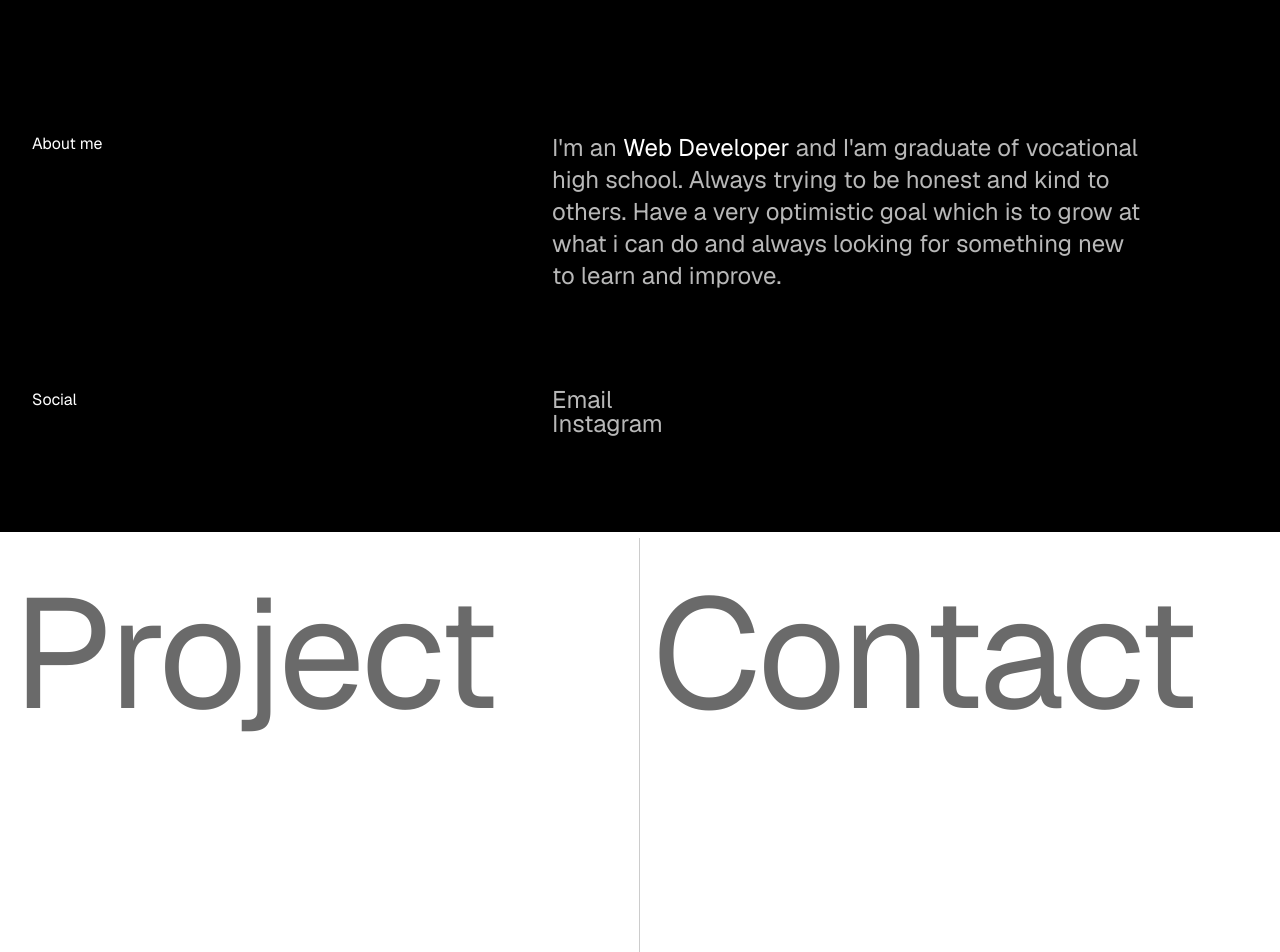
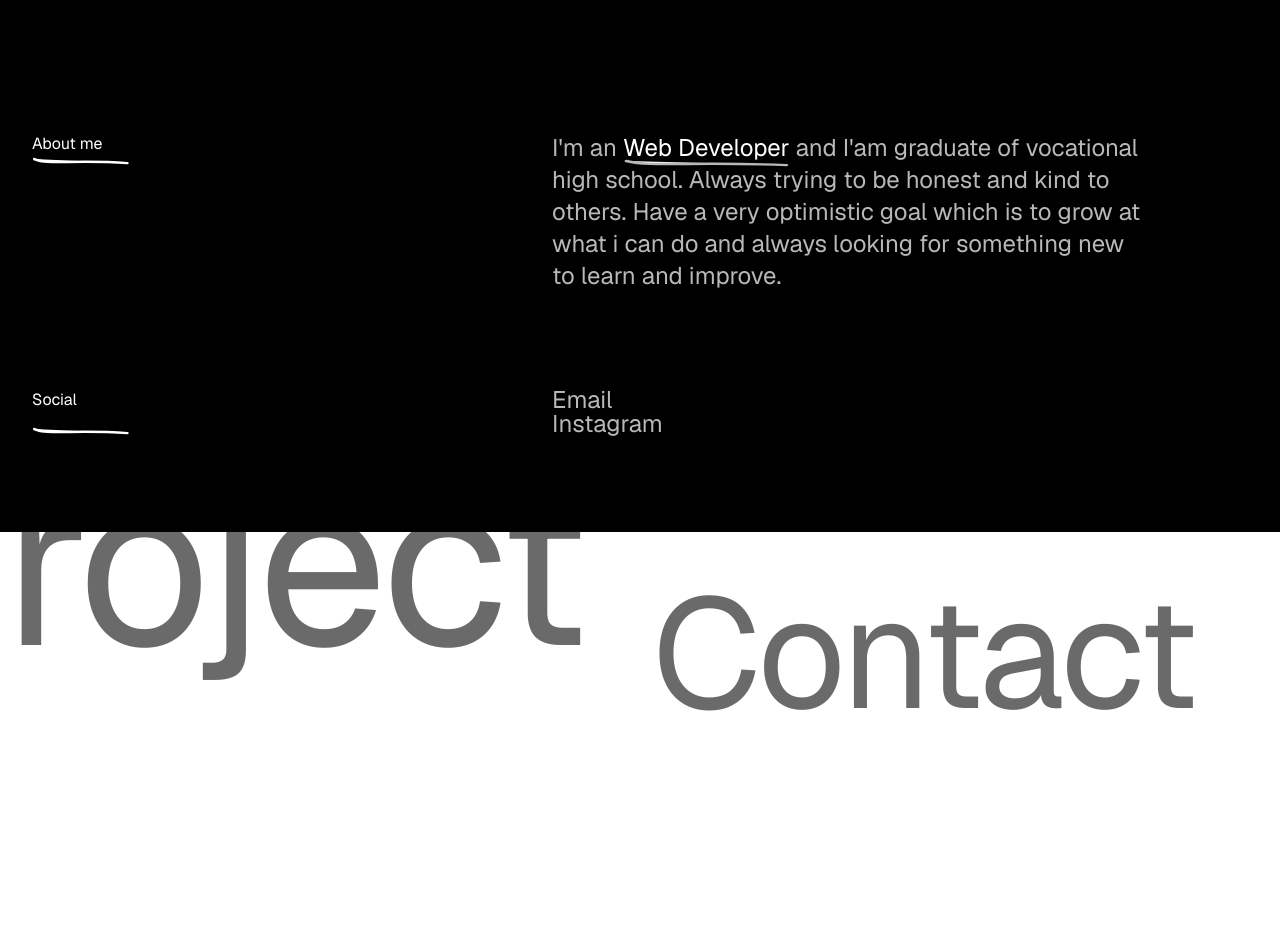
Before and after one commit to rizkysyahri/portfolio-me, a Next.js app: page /about in a window 1280 px wide. Shown: the part 860-1812 px from the top of the page. Built offline with nearby package versions, Linux system fonts and the light colour scheme.

Commit message:
fix(scroll): scollbar custom

```diff
--- a/src/app/about/page.tsx
+++ b/src/app/about/page.tsx
@@ -8,20 +8,40 @@ import {
   textAnimation,
   titleAnimation,
 } from "@/helpers/AnimateForText";
+import { Icons } from "@/components/Icons";
+import ProjectSectionForAnimation from "@/components/ProjectSectionForAnimation";
+import gsap from "gsap";
+import { useRouter } from "next/navigation";
 
 interface AboutPageProps {}
 
 const AboutPage: React.FC<AboutPageProps> = ({}) => {
+  const [timeline, setTimeline] = React.useState<gsap.core.Timeline | null>(
+    null
+  );
+
   const overlayRef = React.useRef(null);
   const titleRef = React.useRef(null);
   const textRef = React.useRef(null);
   const container = React.useRef(null);
+  const router = useRouter()
 
   React.useEffect(() => {
     titleAnimation(titleRef.current);
     textAnimation(textRef.current);
-    // fadeInOverlay(overlayRef.current);
   });
+
+  React.useEffect(() => {
+    const ctx = gsap.context(() => {
+      const tl = gsap.timeline({
+        paused: true,
+        // onComplete: () => router.push("/project")
+      });
+      setTimeline(tl);
+    });
+
+    return () => ctx.revert()
+  }, []);
 
   return (
     <>
@@ -29,8 +49,8 @@ const AboutPage: React.FC<AboutPageProps> = ({}) => {
         className="relative top-0 left-0 w-full mih-h-full"
         ref={container}
         data-scroll-container
+        data-scroll
       >
-        {/* <div className="KEafUhkjfufhLFUlgfe" ref={overlayRef}></div> */}
         <div className="relative flex items-center justify-center w-full h-full-screen">
           <div className="hidden absolute top-1/2 left-1/2 text-white text-center -translate-x-1/2 -translate-y-1/2 z-10 text-3xl sm:text-2xl leading-[1.1 cursor-pointer">
             <h2 data-scroll className="text-white">
@@ -64,22 +84,28 @@ const AboutPage: React.FC<AboutPageProps> = ({}) => {
           </div>
         </div>
         <div className="px-8 mt-[8rem] sm:mt-[12rem] sm:grid grid-cols-12 gap-x-[2rem] pb-[6rem] text-white">
-          <span data-scroll className="block col-span-3 lg:col-span-5">
+          <span data-scroll className="block col-span-3 lg:col-span-5 relative">
             About me
+            <Icons.line className="w-[20%] sm:w-[50%] lg:w-[20%] h-3 absolute stroke-current" />
           </span>
           <p
             data-scroll
             className="col-span-8 lg:col-span-6 text-md md:text-2xl leading-normal mt-2 sm:mt-0 text-gray"
           >
-            I'm an <span className="text-2xl text-white">Web Developer</span>{" "}
+            I'm an{" "}
+            <span className="text-2xl text-white relative">
+              Web Developer
+              <Icons.line className="w-full h-3 absolute bottom-[-7px] left-0 stroke-current text-gray" />
+            </span>{" "}
             and I'am graduate of vocational high school. Always trying to be
             honest and kind to others. Have a very optimistic goal which is to
             grow at what i can do and always looking for something new to learn
             and improve.{" "}
           </p>
 
-          <span className="block col-span-3 lg:col-span-5 mt-[6rem]">
+          <span className="block col-span-3 lg:col-span-5 mt-[6rem] relative whitespace-nowrap">
             Social
+            <Icons.line className="w-[20%] sm:w-[50%] lg:w-[20%] h-3 absolute stroke-current bottom-[-4px] left-0 md:bottom-[-2px]" />
           </span>
           <ul className="col-span-8 lg:col-span-5 text-md md:text-2xl leading-normal mt-2 sm:mt-[6rem] text-gray">
             <Link href="mailto:ramadhancai@gmail.com">
@@ -101,23 +127,7 @@ const AboutPage: React.FC<AboutPageProps> = ({}) => {
             </Link>
           </ul>
         </div>
-
-        <div className="due due-light">
-          <div className="wrap-ml bg-white">
-            <Link href="/project">
-              <h2 className="title-1">Project</h2>
-              <div className="w-[140px] bottom-5 left-6 opacity-[.58] absolute title-2 title-small">
-                Latest Updates
-              </div>
-            </Link>
-            <Link href="/contact">
-              <h2 className="title-1">Contact</h2>
-              <div className="w-[224px] bottom-5 left-6 opacity-[.58] absolute title-2 title-large">
-                Latest Updates and Contact
-              </div>
-            </Link>
-          </div>
-        </div>
+        <ProjectSectionForAnimation timeline={timeline}/>
 
         <footer className="px-8 pb-8 flex justify-between mt-[6rem] sm:mt-[12rem]">
           <div className="absolute bottom-0 left-0 w-full px-8 pb-8 flex items-center justify-center">
--- a/src/app/globals.css
+++ b/src/app/globals.css
@@ -203,17 +203,24 @@ html.lenis {
   height: calc(var(--vh) * 100);
 }
 
+html,
 body {
+  overscroll-behavior: none;
+  width: 100%;
+  height: 100%;
+  min-width: 100%;
+  min-height: 100%;
+  overflow: hidden;
   margin: 0px;
   height: auto;
   background-color: black;
 }
 
-@media (min-width: 1024px) {
+/* @media (min-width: 1024px) {
   body {
     overflow: hidden;
   }
-}
+} */
 
 .text-gray {
   --tw-text-opacity: 1;
@@ -309,21 +316,20 @@ body {
 
 .due-light .wrap-ml {
   border-bottom: 1.34px solid #ccc;
-
 }
 
-/* .wrap-ml {
-  margin-left: calc((100% - var(--wrap-width)) * 0.5);
-  width: var(--wrap-width);
-} */
+.wrap-ml {
+  position: relative;
+  overflow: hidden;
+}
 
 .due .wrap-ml {
   display: flex;
 }
 
-.due-light a:first-child {
+/* .Ugfhkaeuka {
   border-right: 1.34px solid #ccc;
-}
+} */
 
 .title-1 {
   font-size: min(200px, 12.13592vw);
@@ -336,14 +342,21 @@ body {
   transition: 0.3s;
 }
 
-.due a {
+.Ugfhkaeuka {
   height: min(764px, 46.35922vw);
   margin-top: 6px;
   position: relative;
   width: 50%;
 }
 
-
+[data-image-section] {
+  position: absolute;
+  top: 50%;
+  left: 50%;
+  transform: translate(-50%, -50%);
+  transform-origin: left left;
+  z-index: 2;
+}
 
 @media (max-width: 700px) {
   .due .wrap-ml {
@@ -360,7 +373,6 @@ body {
 @media (max-width: 700px) {
   .due-light a {
     border-bottom: 1.34px solid #ccc;
-
   }
 }
 
@@ -375,11 +387,11 @@ body {
 
 @media (max-width: 700px) {
   .title-1 {
-    font-size: min(80px,21.2766vw);
-    letter-spacing: -.01em;
-    line-height: min(72px,19.14894vw);
+    font-size: min(80px, 21.2766vw);
+    letter-spacing: -0.01em;
+    line-height: min(72px, 19.14894vw);
     margin-left: 2rem;
-    padding-top: min(24px,6.38298vw);
+    padding-top: min(24px, 6.38298vw);
   }
 }
 
@@ -402,7 +414,4 @@ body {
   }
 }
 
-
-
-
 /* about page */
--- a/src/components/Icons.tsx
+++ b/src/components/Icons.tsx
@@ -16,4 +16,23 @@ export const Icons = {
       />
     </svg>
   ),
+
+  line: (props: IconProps) => (
+    <svg
+      viewBox="0 0 100 10"
+      aria-hidden="true"
+      preserveAspectRatio="none"
+      {...props}
+    >
+      <path
+        // style="fill: none;stroke-width: 2px;stroke-linecap: round;stroke-dashoffset: 0;stroke-dasharray: none;"
+        fill="white"
+        strokeWidth="2px"
+        strokeLinecap="round"
+        strokeDashoffset="0"
+        strokeDasharray="none"
+        d="M2,2.5027319295252477C16.650259698283016,7.775772638534024,40.803027458453876,2.786536224233977,98,5.944530373733199"
+      ></path>
+    </svg>
+  ),
 };
--- /dev/null
+++ b/src/components/ProjectSectionForAnimation.tsx
@@ -0,0 +1,55 @@
+import * as React from "react";
+import Link from "next/link";
+import {
+  moveBackgroundProject,
+  setBackgroundState,
+} from "@/helpers/AnimationImagesProjects";
+
+interface ProjectSectionForAnimationProps {
+  timeline: any;
+}
+
+const ProjectSectionForAnimation: React.FC<ProjectSectionForAnimationProps> = ({
+  timeline,
+}) => {
+  const centerSectionRef = React.useRef(null);
+  const centerSectionWrapperRef = React.useRef(null);
+  const centerSectionTitleRef = React.useRef(null);
+
+  React.useEffect(() => {
+    timeline &&
+      timeline
+        .add(setBackgroundState(centerSectionRef.current))
+        .add(
+          moveBackgroundProject(
+            centerSectionWrapperRef.current,
+            centerSectionRef.current
+          )
+        );
+  }, [timeline]);
+
+  return (
+    <div className="due due-light">
+      <div className="wrap-ml bg-white" ref={centerSectionWrapperRef}>
+        <div
+          className="Ugfhkaeuka"
+          ref={centerSectionRef}
+          onClick={() => timeline.play()}
+        >
+          <h2 className="title-1">Project</h2>
+          <div className="w-[140px] bottom-5 left-6 opacity-[.58] absolute title-2 title-small">
+            Latest Updates
+          </div>
+        </div>
+        <div className="Ugfhkaeuka">
+          <h2 className="title-1">Contact</h2>
+          <div className="w-[224px] bottom-5 left-6 opacity-[.58] absolute title-2 title-large">
+            Latest Updates and Contact
+          </div>
+        </div>
+      </div>
+    </div>
+  );
+};
+
+export default ProjectSectionForAnimation;
--- a/src/components/preloader/index.tsx
+++ b/src/components/preloader/index.tsx
@@ -9,19 +9,14 @@ export default function Preloader() {
     "Sir",
     "Mr",
     "Mrs",
-    "Buddy",
-    "There",
-    "Dude",
     "Call Me Syahri",
   ];
 
   // variant for motion //
   const slideUp = {
-    initial: {
-      y: "0",
-    },
     exit: {
-      y: "-100vh",
+      // y: "-100vh",
+      opacity: 0,
       transition: { duration: 0.8, ease: [0.76, 0, 0.24, 1], delay: 0.2 },
     },
   };
@@ -84,6 +79,14 @@ export default function Preloader() {
             initial="initial"
             variants={opacity}
             animate="enter"
+            exit={{
+              opacity: 0,
+              // transition: {
+              //   duration: 0.8,
+              //   ease: [0.76, 0, 0.24, 1],
+              //   delay: 0.2,
+              // },
+            }}
             className="text-white text-[42px] flex items-center absolute z-[1]"
           >
             <span className="block w-[10px] h-[10px] bg-white rounded-[50%] mr-[10px]"></span>
--- a/src/helpers/AnimationImagesProjects.ts
+++ b/src/helpers/AnimationImagesProjects.ts
@@ -11,10 +11,11 @@ export const setInitialState = (centerImageRef: any) => {
 
 export const scaleCenterImage = (
   centerImageWrapperRef: any,
-  centerImageRef: any,
+  centerImageRef: any
 ) => {
   const tl = gsap.timeline();
   const portraitQuery = window.matchMedia("(orientation: portrait)");
+  const landscapeQuery = window.matchMedia("(orientation: landscape)");
 
   const handleOrientationChange = () => {
     if (portraitQuery.matches) {
@@ -22,17 +23,25 @@ export const scaleCenterImage = (
         width: "75vw",
         height: "112.5vw",
         rotate: "-5deg",
-      }).to(centerImageRef, {
-        scale: 1,
-      }, 0);
-    } else {
+      }).to(
+        centerImageRef,
+        {
+          scale: 1,
+        },
+        0
+      );
+    } else if (landscapeQuery.matches) {
       tl.to(centerImageWrapperRef, {
         width: "50vh",
         height: "75vh",
         rotate: "-5deg",
-      }).to(centerImageRef, {
-        scale: 1,
-      }, 0);
+      }).to(
+        centerImageRef,
+        {
+          scale: 1,
+        },
+        0
+      );
     }
   };
 
@@ -46,6 +55,30 @@ export const scaleCenterImage = (
 export const moveUpTitle = (centerImageTitleRef: any) => {
   return gsap.to(centerImageTitleRef, {
     yPercent: 100,
-    duration: 1
+    duration: 1,
   });
 };
+
+export const setBackgroundState = (centerSectionRef: any) => {
+  gsap.set(centerSectionRef, { scale: 1.5 });
+};
+
+export const moveBackgroundProject = (
+  centerSectionWrapperRef: any,
+  centerSectionRef: any
+) => {
+  const tl = gsap.timeline();
+
+  tl.to(centerSectionWrapperRef, {
+    width: "100%",
+    height: "100vh",
+  }).to(
+    centerSectionRef,
+    {
+      scale: 1,
+    },
+    0
+  );
+
+  return tl;
+};
```
Also changed, not shown: src/components/HomePage.tsx (+5 -34 lines).
